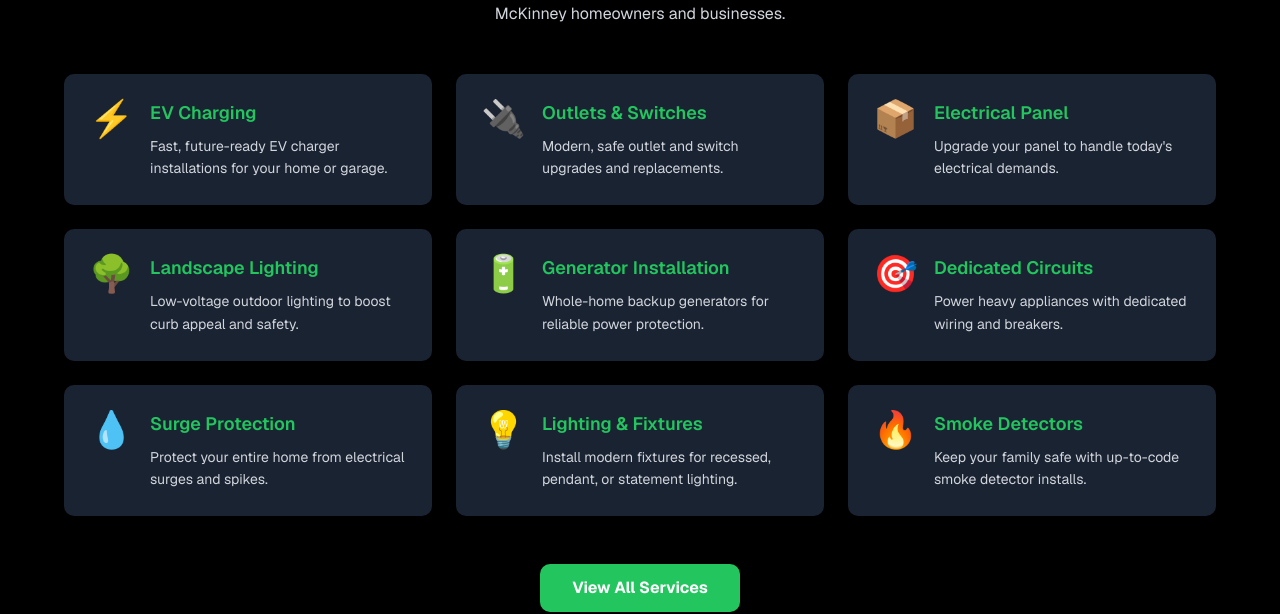
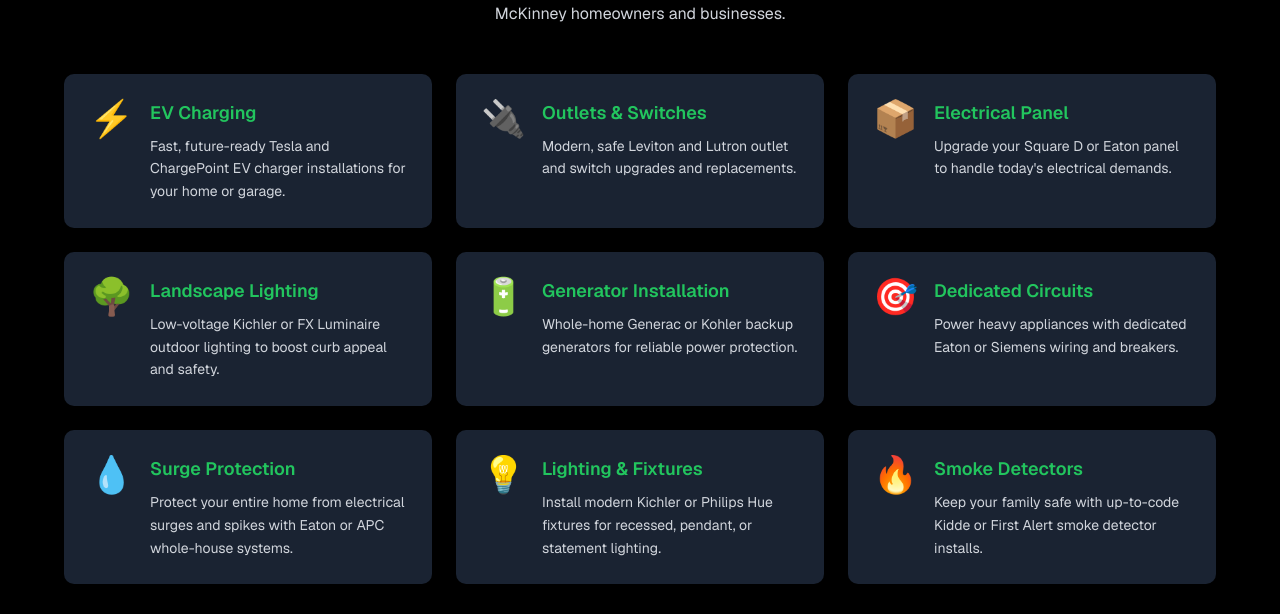
Before and after one commit to mapseffect/websites, a Next.js app: page /mckinney in a window 1280 px wide. Shown: the part 1603-2217 px from the top of the page. Built offline with nearby package versions, Linux system fonts and the light colour scheme.

Commit message:
feat: enhance service descriptions with premium brands
Update LocationServicesSection to include branded names for all services.

Co-authored-by: null <221630119+mapseffect@users.noreply.github.com>

```diff
--- a/components/location-services-section.tsx
+++ b/components/location-services-section.tsx
@@ -9,55 +9,55 @@ export default function LocationServicesSection({ city }: LocationServicesSectio
     {
       icon: "⚡",
       title: "EV Charging",
-      description: "Fast, future-ready EV charger installations for your home or garage.",
+      description: "Fast, future-ready Tesla and ChargePoint EV charger installations for your home or garage.",
       href: "/ev-charger-install",
     },
     {
       icon: "🔌",
       title: "Outlets & Switches",
-      description: "Modern, safe outlet and switch upgrades and replacements.",
+      description: "Modern, safe Leviton and Lutron outlet and switch upgrades and replacements.",
       href: "/outlet-replacement-and-upgrades",
     },
     {
       icon: "📦",
       title: "Electrical Panel",
-      description: "Upgrade your panel to handle today's electrical demands.",
+      description: "Upgrade your Square D or Eaton panel to handle today's electrical demands.",
       href: "/breaker-box-panel-upgrades",
     },
     {
       icon: "🌳",
       title: "Landscape Lighting",
-      description: "Low-voltage outdoor lighting to boost curb appeal and safety.",
+      description: "Low-voltage Kichler or FX Luminaire outdoor lighting to boost curb appeal and safety.",
       href: "/outdoorlighting",
     },
     {
       icon: "🔋",
       title: "Generator Installation",
-      description: "Whole-home backup generators for reliable power protection.",
+      description: "Whole-home Generac or Kohler backup generators for reliable power protection.",
       href: "/generators",
     },
     {
       icon: "🎯",
       title: "Dedicated Circuits",
-      description: "Power heavy appliances with dedicated wiring and breakers.",
+      description: "Power heavy appliances with dedicated Eaton or Siemens wiring and breakers.",
       href: "/dedicated-circuit-installation",
     },
     {
       icon: "💧",
       title: "Surge Protection",
-      description: "Protect your entire home from electrical surges and spikes.",
+      description: "Protect your entire home from electrical surges and spikes with Eaton or APC whole-house systems.",
       href: "/whole-house-surge-protection",
     },
     {
       icon: "💡",
       title: "Lighting & Fixtures",
-      description: "Install modern fixtures for recessed, pendant, or statement lighting.",
+      description: "Install modern Kichler or Philips Hue fixtures for recessed, pendant, or statement lighting.",
       href: "/lighting-fixture-installation",
     },
     {
       icon: "🔥",
       title: "Smoke Detectors",
-      description: "Keep your family safe with up-to-code smoke detector installs.",
+      description: "Keep your family safe with up-to-code Kidde or First Alert smoke detector installs.",
       href: "/smoke-detector-installation",
     },
   ]
```
